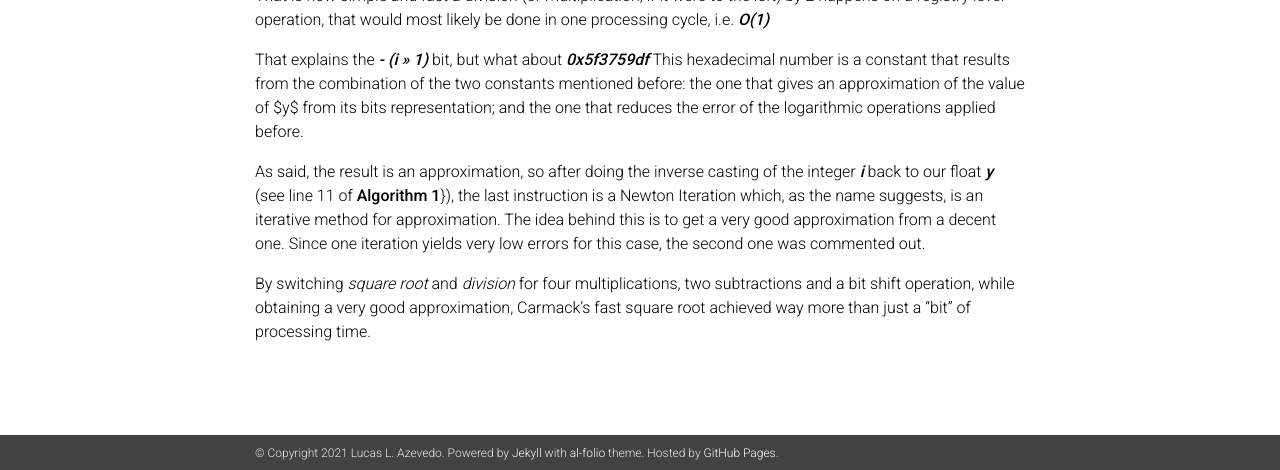
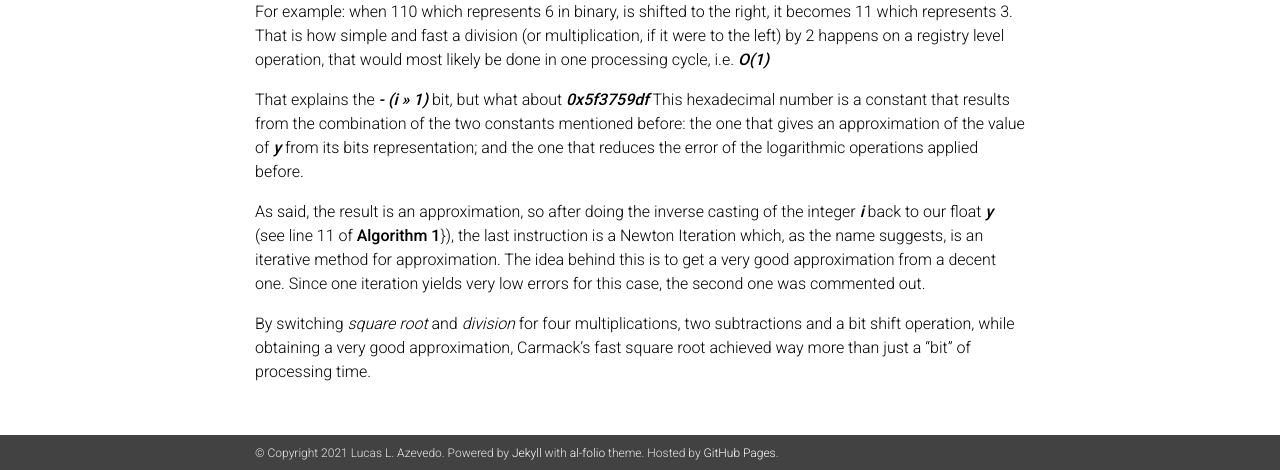
Before and after one commit to lucas0/lucas0.github.io, a Jekyll site: the page built from _posts/2021-11-23-fsqrt.md, in a window 1280 px wide and 900 px high, scrolled down 1226 px, cut to the strip 430-900 px from the top of the window. Built offline with Jekyll 4.4.1, drawn with Linux system fonts in a browser that asks for light colours; nearby versions of some CDN libraries; a style sheet for code colours, icons or effects is not loaded.

Commit message:
last fix math markdown of fsqrt post

```diff
--- a/_posts/2021-11-23-fsqrt.md
+++ b/_posts/2021-11-23-fsqrt.md
@@ -32,6 +32,7 @@ float Q_rsqrt( float number )
 Algorithm 1
 </figcaption>
 </div>
+<br>
 
 The most interesting aspect of this algorithm is that Carmack found a very good approximation (for numbers in the required range, i.e., 0 to 1) to a function that allows the mantissa and the exponential parts of a number to be obtained by a simple operation over the bit values that represent that number. The in-depth explanation of this won't be covered here but relies on the fact that log<sub>2</sub>(1+x) &cong log<sub>2</sub>(x). In fact the identity holds for ***x*** &isin {0,1} and can have it's average error reduced by adding a constant.
 
@@ -45,7 +46,7 @@ Once the input number is represented as an integer in ***i*** is when the operat
 
 The division by 2 can be optimally applied with the infamous bit shift to the right (see line 10 of ***Algorithm 1***). For example: when 110 which represents 6 in binary, is shifted to the right, it becomes 11 which represents 3. That is how simple and fast a division (or multiplication, if it were to the left) by 2 happens on a registry level operation, that would most likely be done in one processing cycle, i.e. ***O(1)***
 
-That explains the ***- (i >> 1)*** bit, but what about ***0x5f3759df*** This hexadecimal number is a constant that results from the combination of the two constants mentioned before: the one that gives an approximation of the value of $y$ from its bits representation; and the one that reduces the error of the logarithmic operations applied before.
+That explains the ***- (i >> 1)*** bit, but what about ***0x5f3759df*** This hexadecimal number is a constant that results from the combination of the two constants mentioned before: the one that gives an approximation of the value of ***y*** from its bits representation; and the one that reduces the error of the logarithmic operations applied before.
 
 As said, the result is an approximation, so after doing the inverse casting of the integer ***i*** back to our float ***y*** (see line 11 of **Algorithm 1**}), the last instruction is a Newton Iteration which, as the name suggests, is an iterative method for approximation. The idea behind this is to get a very good approximation from a decent one. Since one iteration yields very low errors for this case, the second one was commented out.
 
```
